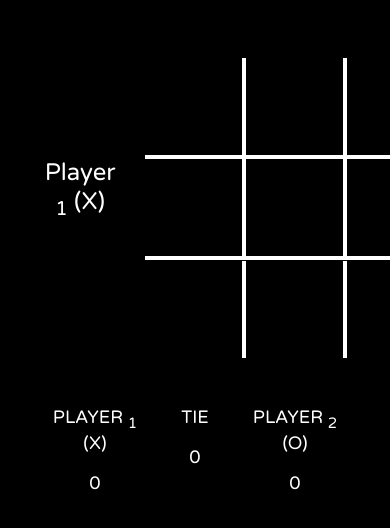
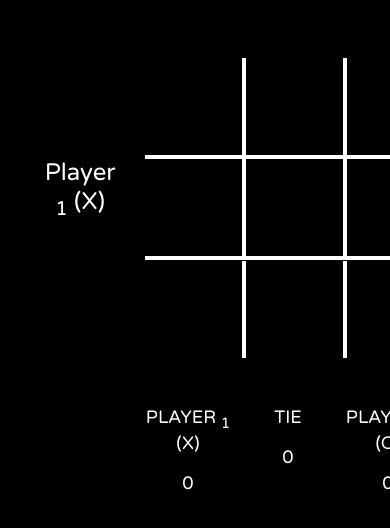
Before and after one commit to betselot49/tic-tac-toe-game, a plain HTML site: page index.html in a window 390 px wide. Shown: the top 528 px of the page. Drawn offline with Linux system fonts and the light colour scheme.

Commit message:
Update index.css

```diff
--- a/index.css
+++ b/index.css
@@ -184,7 +184,7 @@ body {
         display: grid;
         grid-template-columns: 1fr 1fr 1fr;
         max-width: 300px;
-        margin: auto;
+        margin-left: 110px;
         margin-top: 30px;
     }
 
```
